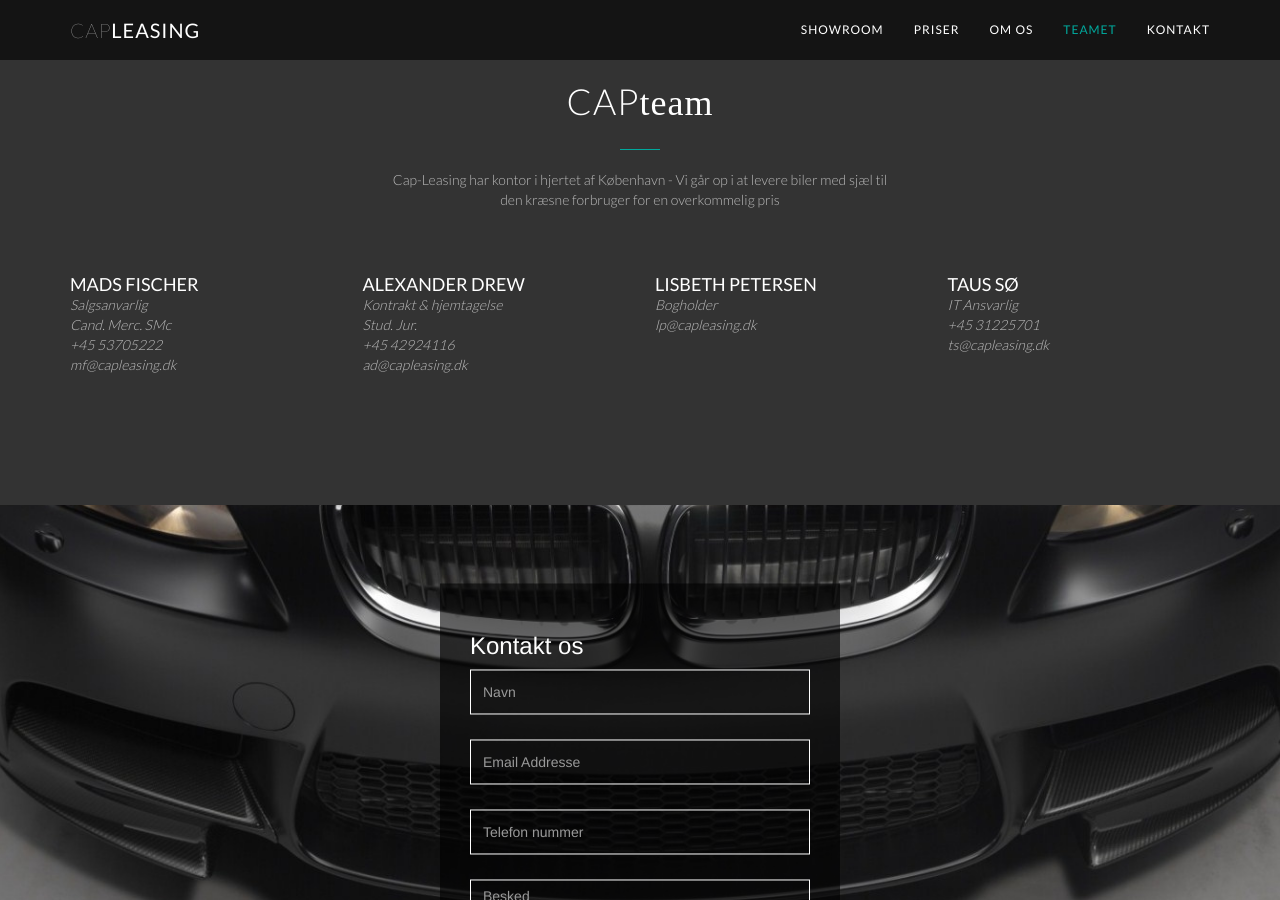
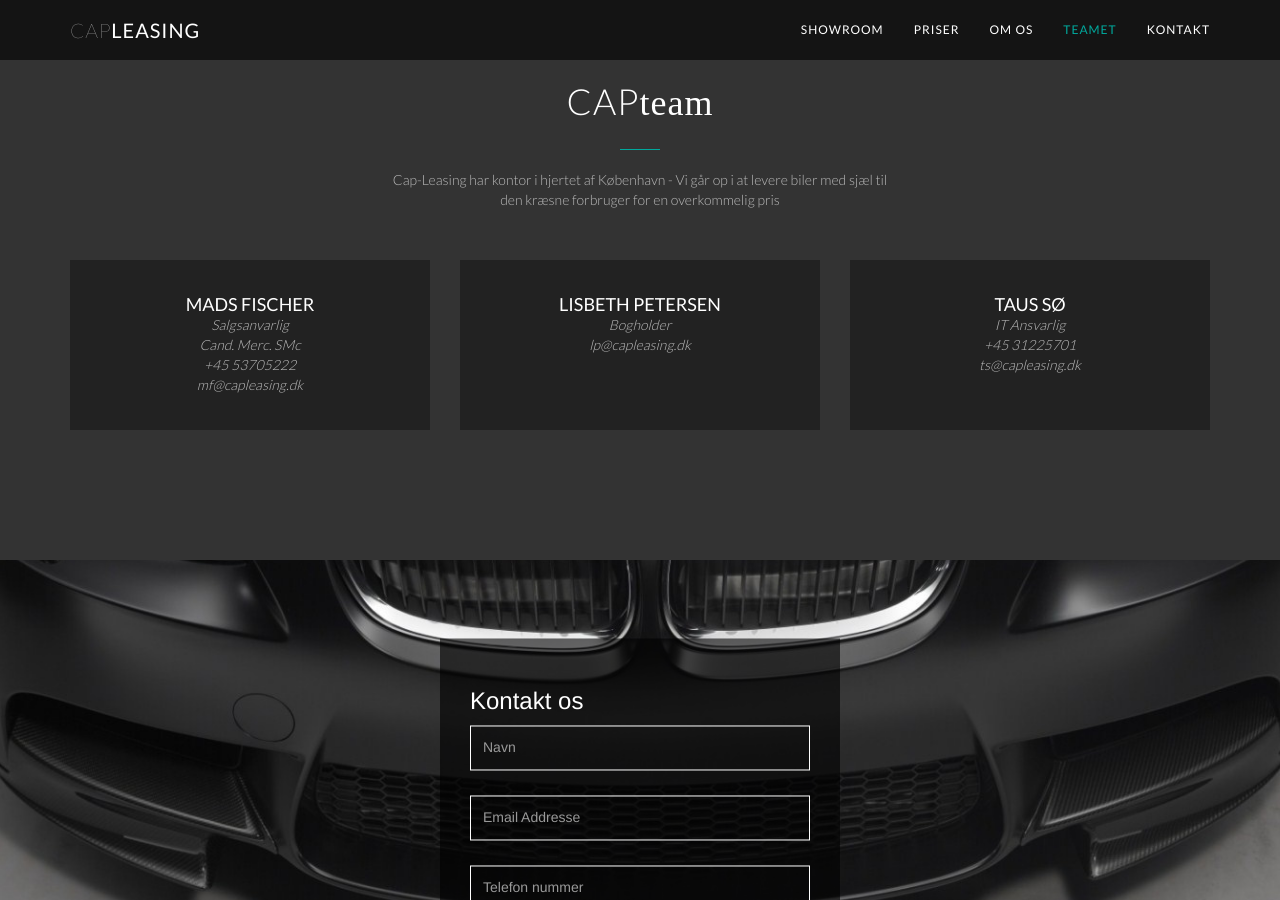
Before and after one commit to fishadores/cap-leasing, a Jekyll site: the page built from index.html, in a window 1280 px wide and 900 px high, scrolled down 3699 px. Built offline with Jekyll 4.4.1, drawn with Linux system fonts in a browser that asks for light colours; some web fonts are replaced.

Commit message:
removed alexander from team and dark bg on every team member

```diff
--- a/_includes/team.html
+++ b/_includes/team.html
@@ -12,7 +12,7 @@
 	<div class="container">
         <div class="row">
 
-            <div class="col-sm-3 margin-bottom30">
+            <div class="col-sm-4 margin-bottom30">
                 <!--
                 <div class="team-box">
                     <img src="images/mads.png" class="img-responsive" alt="">
@@ -33,20 +33,8 @@
                     <em>mf@capleasing.dk</em><br>
                 </div>
             </div><!--team col end-->
-
+            <!--
             <div class="col-sm-3 margin-bottom30">
-                <!--
-                <div class="team-box">
-                    <img src="images/alexander.jpg" class="img-responsive" alt="">
-
-                    <ul class="social list-inline">
-                        <li><a href="#"><i class="icon ion-social-twitter-outline"></i></a></li>
-                        <li><a href="#"><i class="icon ion-social-facebook-outline"></i></a></li>
-                        <li><a href="#"><i class="icon ion-social-linkedin-outline"></i></a></li>
-                    </ul>
-
-                </div>
-                -->
                 <div class="team-desc">
                     <h4>Alexander Drew</h4>
                     <em>Kontrakt & hjemtagelse</em><br>
@@ -54,9 +42,11 @@
                     <em>+45 42924116</em><br>
                     <em>ad@capleasing.dk</em>
                 </div>
-            </div><!--team col end-->
+            </div>
+            -->
+            <!--team col end-->
 
-            <div class="col-sm-3 margin-bottom30">
+            <div class="col-sm-4 margin-bottom30">
                 <!--
                 <div class="team-box">
                     <img src="images/alexander.jpg" class="img-responsive" alt="">
@@ -76,7 +66,7 @@
                 </div>
             </div><!--team col end-->
 
-            <div class="col-sm-3 margin-bottom30">
+            <div class="col-sm-4 margin-bottom30">
                 <!--
                 <div class="team-box">
                     <img src="images/alexander.jpg" class="img-responsive" alt="">
--- a/_sass/team.scss
+++ b/_sass/team.scss
@@ -18,7 +18,10 @@
     }
 
     .team-desc {
-
+        background-color: #222;
+        padding: 20px;
+        height: 170px;
+        text-align: center;
         h4 {
             margin-bottom: 0px;
             text-transform: uppercase;
```
